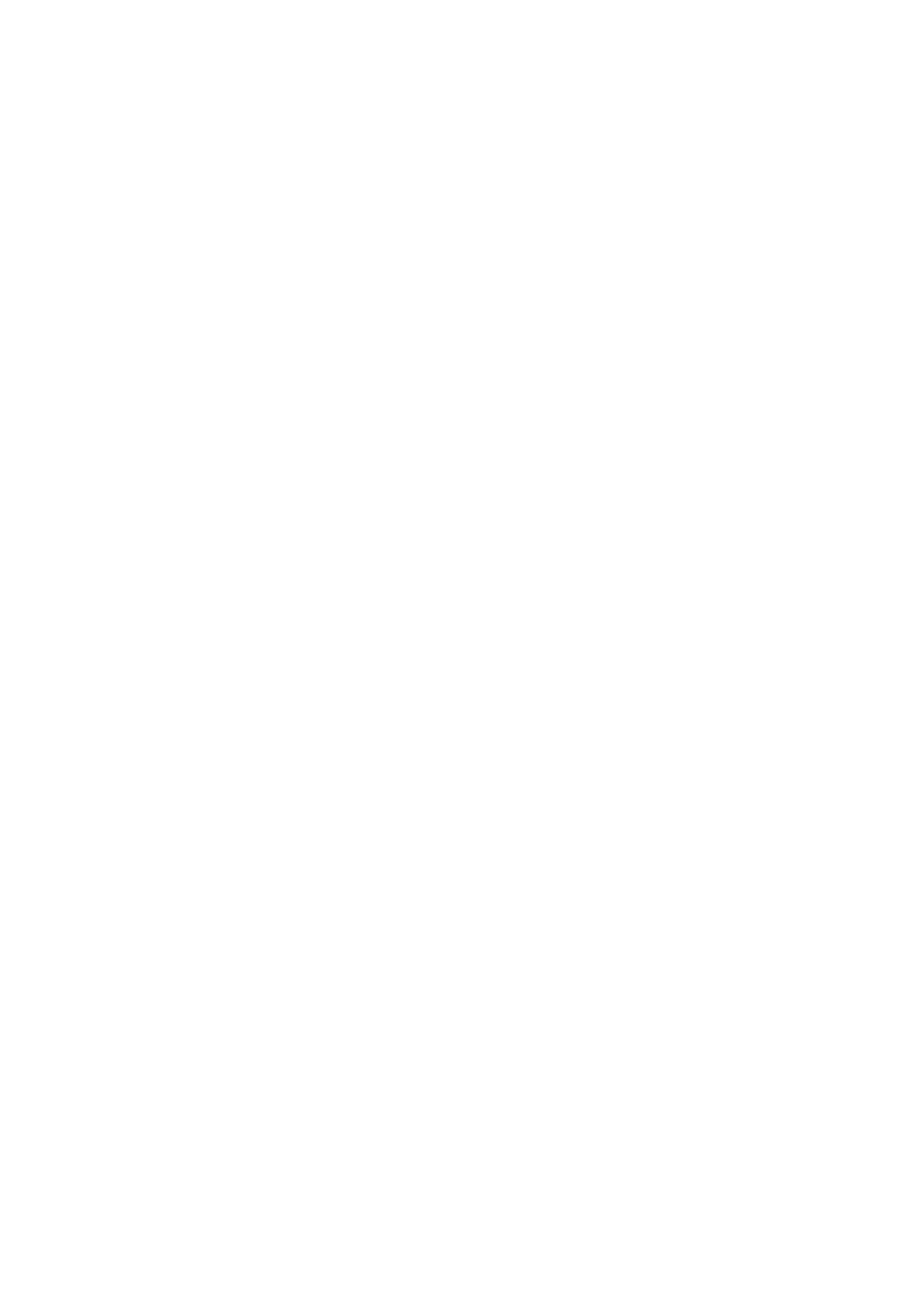
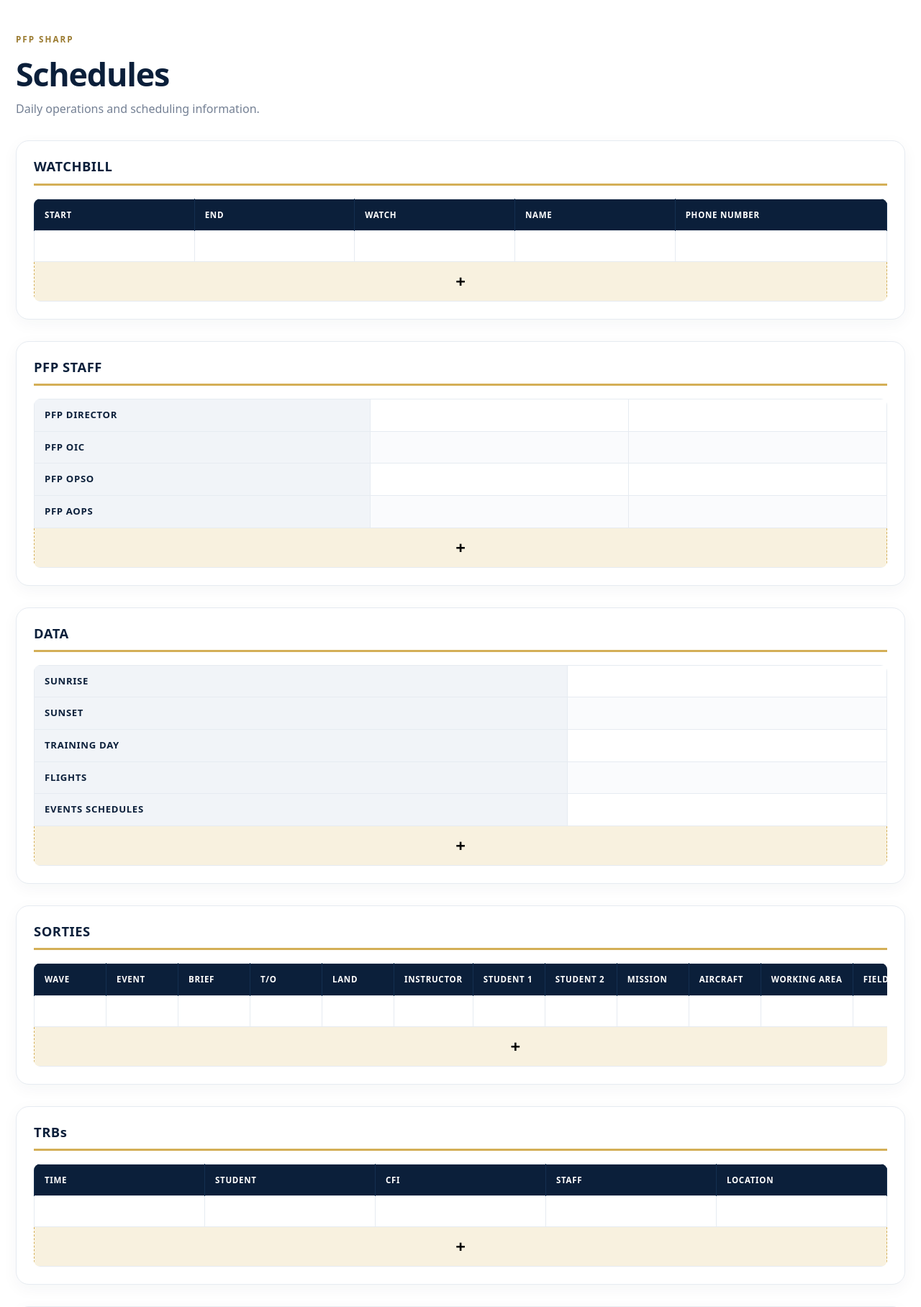
Before and after one commit to LucGarrett-27/pfpSharp, a PHP site: page /Schedule.html in a window 1280 px wide. Before the commit the part shown is empty. Shown: the top 1816 px of the page at 72% size. Before the commit the page ends 800 px from the top, so only its background shows below. Run offline with PHP 8.4, Linux system fonts and the light colour scheme.

Commit message:
schedule functionality for MVP

```diff
--- a/public/Schedule.html
+++ b/public/Schedule.html
@@ -0,0 +1,280 @@
+
+<!DOCTYPE html>
+<html lang="en">
+<head>
+    <meta charset="UTF-8">
+    <meta name="viewport" content="width=device-width, initial-scale=1.0">
+    <title>PFP Sharp - Schedules</title>
+
+    <!-- Bootstrap 5.3.2 -->
+    <link href="https://cdn.jsdelivr.net/npm/bootstrap@5.3.2/dist/css/bootstrap.min.css"
+          rel="stylesheet">
+
+    <link rel="stylesheet" href="css/styles.css">
+
+</head>
+
+<body>
+
+<div class="page-shell">
+    <div class="welcome-row">
+        <div>
+            <p class="eyebrow">PFP SHARP</p>
+            <h1 class="page-title">Schedules</h1>
+            <p class="welcome-copy">Daily operations and scheduling information.</p>
+        </div>
+    </div>
+
+
+
+    <!-- WATCHBILL -->
+    <section class="schedule-section">
+        <h3>WATCHBILL</h3>
+        <div class="table-responsive">
+            <table class="table table-bordered table-hover schedule-table"
+                   data-type="standard">
+                <thead>
+                    <tr>
+                        <th>START</th>
+                        <th>END</th>
+                        <th>WATCH</th>
+                        <th>NAME</th>
+                        <th>PHONE NUMBER</th>
+                    </tr>
+                </thead>
+                <tbody>
+                    <tr>
+                        <td contenteditable="true" class="editable"></td>
+                        <td contenteditable="true" class="editable"></td>
+                        <td contenteditable="true" class="editable"></td>
+                        <td contenteditable="true" class="editable"></td>
+                        <td contenteditable="true" class="editable"></td>
+                    </tr>
+                </tbody>
+            </table>
+        </div>
+    </section>
+
+    <!-- PFP STAFF -->
+    <section class="schedule-section">
+        <h3>PFP STAFF</h3>
+        <div class="table-responsive">
+            <table class="table table-bordered table-hover schedule-table"
+                   data-type="staff">
+                <tbody>
+                    <tr>
+                        <th>PFP Director</th>
+                        <td contenteditable="true" class="editable"></td>
+                        <td contenteditable="true" class="editable"></td>
+                    </tr>
+                    <tr>
+                        <th>PFP OIC</th>
+                        <td contenteditable="true" class="editable"></td>
+                        <td contenteditable="true" class="editable"></td>
+                    </tr>
+                    <tr>
+                        <th>PFP OPSO</th>
+                        <td contenteditable="true" class="editable"></td>
+                        <td contenteditable="true" class="editable"></td>
+                    </tr>
+                    <tr>
+                        <th>PFP AOPS</th>
+                        <td contenteditable="true" class="editable"></td>
+                        <td contenteditable="true" class="editable"></td>
+                    </tr>
+                </tbody>
+            </table>
+        </div>
+    </section>
+
+    <!-- DATA -->
+    <section class="schedule-section">
+        <h3>DATA</h3>
+        <div class="table-responsive">
+            <table class="table table-bordered table-hover schedule-table"
+                   data-type="data">
+                <tbody>
+                    <tr>
+                        <th>Sunrise</th>
+                        <td contenteditable="true" class="editable"></td>
+                    </tr>
+                    <tr>
+                        <th>Sunset</th>
+                        <td contenteditable="true" class="editable"></td>
+                    </tr>
+                    <tr>
+                        <th>Training Day</th>
+                        <td contenteditable="true" class="editable"></td>
+                    </tr>
+                    <tr>
+                        <th>Flights</th>
+                        <td contenteditable="true" class="editable"></td>
+                    </tr>
+                    <tr>
+                        <th>Events Schedules</th>
+                        <td contenteditable="true" class="editable"></td>
+                    </tr>
+                </tbody>
+            </table>
+        </div>
+    </section>
+
+    <!-- SORTIES -->
+    <section class="schedule-section">
+        <h3>SORTIES</h3>
+        <div class="table-responsive">
+            <table class="table table-bordered table-hover schedule-table"
+                   data-type="standard">
+                <thead>
+                    <tr>
+                        <th>WAVE</th>
+                        <th>EVENT</th>
+                        <th>BRIEF</th>
+                        <th>T/O</th>
+                        <th>LAND</th>
+                        <th>INSTRUCTOR</th>
+                        <th>STUDENT 1</th>
+                        <th>STUDENT 2</th>
+                        <th>MISSION</th>
+                        <th>AIRCRAFT</th>
+                        <th>WORKING AREA</th>
+                        <th>FIELD</th>
+                        <th>NOTES</th>
+                    </tr>
+                </thead>
+                <tbody>
+                    <tr>
+                        <td contenteditable="true" class="editable"></td>
+                        <td contenteditable="true" class="editable"></td>
+                        <td contenteditable="true" class="editable"></td>
+                        <td contenteditable="true" class="editable"></td>
+                        <td contenteditable="true" class="editable"></td>
+                        <td contenteditable="true" class="editable"></td>
+                        <td contenteditable="true" class="editable"></td>
+                        <td contenteditable="true" class="editable"></td>
+                        <td contenteditable="true" class="editable"></td>
+                        <td contenteditable="true" class="editable"></td>
+                        <td contenteditable="true" class="editable"></td>
+                        <td contenteditable="true" class="editable"></td>
+                        <td contenteditable="true" class="editable"></td>
+                    </tr>
+                </tbody>
+            </table>
+        </div>
+    </section>
+
+    <!-- TRBs -->
+    <section class="schedule-section">
+        <h3>TRBs</h3>
+        <div class="table-responsive">
+            <table class="table table-bordered table-hover schedule-table"
+                   data-type="standard">
+                <thead>
+                    <tr>
+                        <th>TIME</th>
+                        <th>STUDENT</th>
+                        <th>CFI</th>
+                        <th>STAFF</th>
+                        <th>LOCATION</th>
+                    </tr>
+                </thead>
+                <tbody>
+                    <tr>
+                        <td contenteditable="true" class="editable"></td>
+                        <td contenteditable="true" class="editable"></td>
+                        <td contenteditable="true" class="editable"></td>
+                        <td contenteditable="true" class="editable"></td>
+                        <td contenteditable="true" class="editable"></td>
+                    </tr>
+                </tbody>
+            </table>
+        </div>
+    </section>
+
+    <!-- CLASSROOM EVENTS -->
+    <section class="schedule-section">
+        <h3>CLASSROOM EVENTS</h3>
+        <div class="table-responsive">
+            <table class="table table-bordered table-hover schedule-table"
+                   data-type="standard">
+                <thead>
+                    <tr>
+                        <th>START</th>
+                        <th>END</th>
+                        <th>EVENT</th>
+                        <th>LOCATION</th>
+                        <th>PERSONNEL</th>
+                    </tr>
+                </thead>
+                <tbody>
+                    <tr>
+                        <td contenteditable="true" class="editable"></td>
+                        <td contenteditable="true" class="editable"></td>
+                        <td contenteditable="true" class="editable"></td>
+                        <td contenteditable="true" class="editable"></td>
+                        <td contenteditable="true" class="editable"></td>
+                    </tr>
+                </tbody>
+            </table>
+        </div>
+    </section>
+
+    <!-- TRANSPORTATION -->
+    <section class="schedule-section">
+        <h3>TRANSPORTATION</h3>
+        <div class="table-responsive">
+            <table class="table table-bordered table-hover schedule-table"
+                   data-type="standard">
+                <thead>
+                    <tr>
+                        <th>FROM</th>
+                        <th>TO</th>
+                        <th>ETD</th>
+                        <th>ETA</th>
+                        <th>NOTES</th>
+                    </tr>
+                </thead>
+                <tbody>
+                    <tr>
+                        <td contenteditable="true" class="editable"></td>
+                        <td contenteditable="true" class="editable"></td>
+                        <td contenteditable="true" class="editable"></td>
+                        <td contenteditable="true" class="editable"></td>
+                        <td contenteditable="true" class="editable"></td>
+                    </tr>
+                </tbody>
+            </table>
+        </div>
+    </section>
+
+    <!-- NOTES -->
+    <section class="schedule-section">
+        <h3>NOTES</h3>
+        <div class="table-responsive">
+            <table class="table table-bordered table-hover schedule-table"
+                   data-type="notes">
+                <tbody>
+                    <tr>
+                        <td>
+                            <select class="form-select notes-select">
+                                <option value="">Select a note category...</option>
+                                <option>General</option>
+                                <option>Operations</option>
+                                <option>Safety</option>
+                                <option>Maintenance</option>
+                                <option>Weather</option>
+                                <option>Other</option>
+                            </select>
+                        </td>
+                    </tr>
+                </tbody>
+            </table>
+        </div>
+    </section>
+
+</div>
+</div>
+
+<script src="js/schedules.js"></script>
+</body>
+</html>
--- a/public/css/styles.css
+++ b/public/css/styles.css
@@ -543,6 +543,161 @@ body {
     font-size: .75rem;
     line-height: 1.6;
 }
+/* ==============================
+   SCHEDULE TABLES
+============================== */
+
+.schedule-section {
+    background: var(--white);
+    padding: 24px;
+    margin-bottom: 30px;
+    border: 1px solid var(--line);
+    border-radius: 18px;
+    box-shadow: 0 6px 22px rgba(18, 42, 70, .045);
+    overflow: hidden;
+}
+
+.schedule-section h3 {
+    color: var(--navy);
+    font-size: 1.15rem;
+    font-weight: 800;
+    letter-spacing: .5px;
+    margin-bottom: 18px;
+    padding-bottom: 12px;
+    border-bottom: 3px solid var(--gold);
+}
+
+/* Table layout */
+
+.schedule-table {
+    margin-bottom: 0;
+    border-color: var(--line);
+    font-size: .85rem;
+    color: var(--ink);
+}
+
+.schedule-table th {
+    background: var(--navy);
+    color: var(--white);
+    padding: 13px 14px;
+    font-size: .72rem;
+    font-weight: 800;
+    letter-spacing: .7px;
+    text-transform: uppercase;
+    white-space: nowrap;
+    border-color: var(--navy-light);
+}
+
+.schedule-table td {
+    min-width: 100px;
+    height: 43px;
+    padding: 9px 12px;
+    vertical-align: middle;
+    background: var(--white);
+    border-color: var(--line);
+}
+
+/* Row category labels for PFP STAFF and DATA */
+
+.schedule-table tbody th {
+    background: #f1f4f8;
+    color: var(--navy);
+    font-weight: 700;
+    font-size: .82rem;
+    white-space: nowrap;
+    padding: 12px 14px;
+    border-color: var(--line);
+}
+
+/* Subtle alternating row colors */
+
+.schedule-table tbody tr:nth-child(even) td {
+    background: #fafbfd;
+}
+
+.schedule-table tbody tr:hover td {
+    background: #f8f3e7;
+}
+
+/* Editable cells */
+
+.editable {
+    cursor: text;
+    transition: background .15s ease, box-shadow .15s ease;
+}
+
+.editable:hover {
+    background: #fffaf0 !important;
+}
+
+.editable:focus {
+    outline: none;
+    background: #fffaf0 !important;
+    box-shadow: inset 0 0 0 2px var(--gold);
+}
+
+/* Add row button */
+
+.add-row {
+    text-align: center;
+    cursor: pointer;
+    font-size: 1.5rem;
+    font-weight: 800;
+    color: var(--navy);
+    background: #f8f1df !important;
+    border: 1px dashed var(--gold) !important;
+    transition: background .2s ease, color .2s ease;
+}
+
+.add-row:hover {
+    background: var(--gold) !important;
+    color: var(--navy);
+}
+
+/* Notes dropdown */
+
+.notes-select {
+    width: 100%;
+    min-width: 150px;
+    border: 1px solid var(--line);
+    border-radius: 7px;
+    color: var(--ink);
+    font-size: .85rem;
+}
+
+.notes-select:focus {
+    border-color: var(--gold);
+    box-shadow: 0 0 0 .2rem rgba(212, 175, 87, .2);
+}
+
+/* Horizontal scrolling for wide tables */
+
+.schedule-section .table-responsive {
+    border-radius: 9px;
+}
+
+/* Responsive spacing */
+
+@media (max-width: 767px) {
+    .schedule-section {
+        padding: 16px;
+        margin-bottom: 22px;
+        border-radius: 14px;
+    }
+
+    .schedule-section h3 {
+        font-size: 1rem;
+    }
+
+    .schedule-table th {
+        padding: 10px;
+        font-size: .68rem;
+    }
+
+    .schedule-table td {
+        min-width: 90px;
+    }
+}
 
 /* ==============================
    RESPONSIVE STYLES
--- a/public/dashboard.php
+++ b/public/dashboard.php
@@ -36,7 +36,7 @@ require_once __DIR__ . '/../includes/auth.php';
         </div>
         <div class="row g-4">
             <div class="col-12 col-sm-6 col-xl-4">
-                <a class="module-card" href="module.html?module=deconfliction" aria-label="Open Schedule Deconfliction">
+                <a class="module-card" href="Schedule.html" aria-label="Open Schedule Deconfliction">
                     <div class="module-image-wrap"><img src="assets/deconfliction.svg" alt="" class="module-image"
                             loading="lazy"><span class="image-arrow" aria-hidden="true">↗</span></div>
                     <div class="module-copy"><span class="module-tag">Core workspace</span>
--- /dev/null
+++ b/public/js/schedules.js
@@ -0,0 +1,74 @@
+document.querySelectorAll(".schedule-table").forEach(function(table) {
+
+        // Create the final row containing the plus sign.
+        const footer = document.createElement("tfoot");
+        const footerRow = document.createElement("tr");
+        const addCell = document.createElement("td");
+
+        const columnCount = table.querySelector("thead tr")?.children.length
+            || table.querySelector("tbody tr")?.children.length
+            || 1;
+
+        addCell.colSpan = columnCount;
+        addCell.className = "add-row";
+        addCell.textContent = "+";
+        addCell.title = "Add another row";
+
+        footerRow.appendChild(addCell);
+        footer.appendChild(footerRow);
+        table.appendChild(footer);
+
+        // When the plus sign is clicked, add a new row.
+        addCell.addEventListener("click", function() {
+
+            const tbody = table.querySelector("tbody");
+            const newRow = document.createElement("tr");
+            const type = table.dataset.type;
+
+            if (type === "staff" || type === "data") {
+                // Keep the first cell as the category label.
+                const labelCell = document.createElement("td");
+                labelCell.contentEditable = "true";
+                labelCell.className = "editable";
+                newRow.appendChild(labelCell);
+
+                // Add the remaining blank cells.
+                for (let i = 1; i < columnCount; i++) {
+                    const cell = document.createElement("td");
+                    cell.contentEditable = "true";
+                    cell.className = "editable";
+                    newRow.appendChild(cell);
+                }
+
+            } else if (type === "notes") {
+                // Add another dropdown for the Notes table.
+                const cell = document.createElement("td");
+                const select = document.createElement("select");
+
+                select.className = "form-select notes-select";
+                select.innerHTML = `
+                    <option value="">Select a note category...</option>
+                    <option>General</option>
+                    <option>Operations</option>
+                    <option>Safety</option>
+                    <option>Maintenance</option>
+                    <option>Weather</option>
+                    <option>Other</option>
+                `;
+
+                cell.appendChild(select);
+                newRow.appendChild(cell);
+
+            } else {
+                // Standard table: create one editable cell per column.
+                for (let i = 0; i < columnCount; i++) {
+                    const cell = document.createElement("td");
+                    cell.contentEditable = "true";
+                    cell.className = "editable";
+                    newRow.appendChild(cell);
+                }
+            }
+
+            tbody.appendChild(newRow);
+        });
+    });
```
